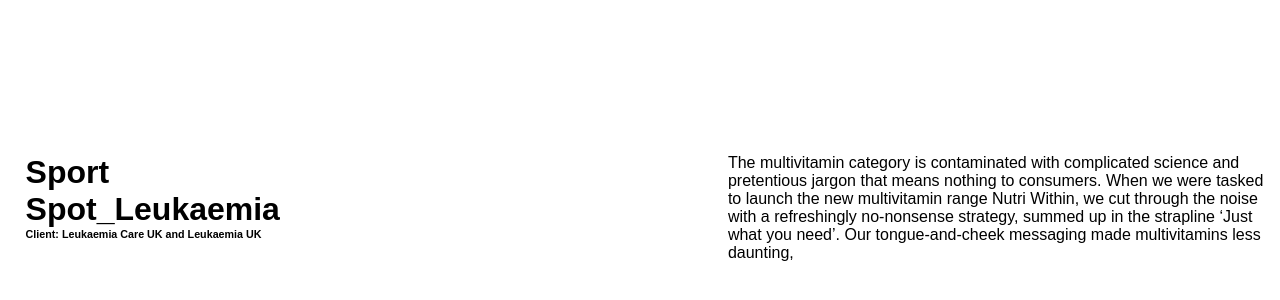
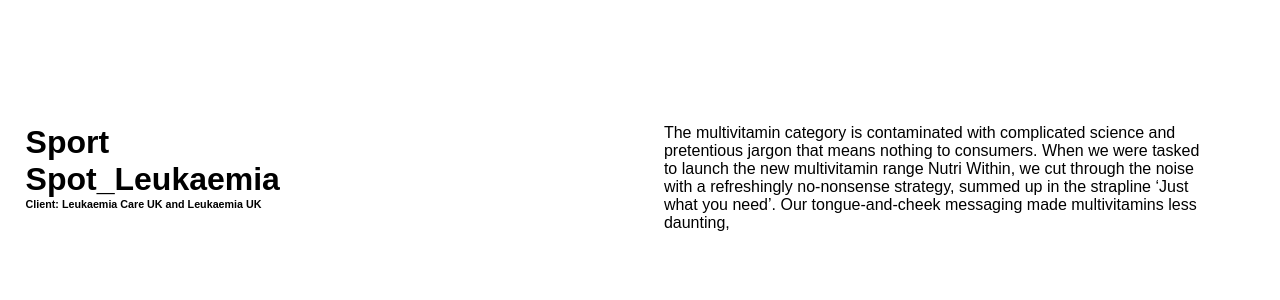
Before and after one commit to Mkharzom/Sanguine, a plain HTML site: page Pages/Spot_Leukaemia.html in a window 1280 px wide. Shown: the part 490-790 px from the top of the page. Drawn offline with Linux system fonts and the light colour scheme; files whose address does not match are found by name.

Commit message:
Add files via upload

```diff
--- a/css/style.css
+++ b/css/style.css
@@ -2,7 +2,7 @@
 margin-top: 0px;
 padding-top: 0px;
 box-sizing: border-box;
-font-family: 'Poppins', sans-serif;}
+font-family: 'Roboto-light', sans-serif;}
 .hero{
     width: 100%;
     height: 100vh;
@@ -18,7 +18,7 @@ nav{
     position: absolute;
     top: 0;
     left: 0;
-    padding: 2.5% 3%;
+    padding: 1% 3%;
     display: flex;
     align-items: center;
     justify-content: space-between;
@@ -89,11 +89,11 @@ nav ul li a{
   .text_body{
     position: relative;
     display: flex;
-    top:30vh;
-
+    margin-top: 50px;
+    z-index: 1;
   }
   .descraption{
-    margin-left: 5%;
+    margin-right: 5%;
   }
   .title_project{
     margin-left: 2%;
@@ -104,7 +104,7 @@ nav ul li a{
   }
   .video_frame{
     width: 100vw;
-    height: 50vh;
+    height: 70vh;
     border: #fff;
     overflow: hidden;
   }
```
